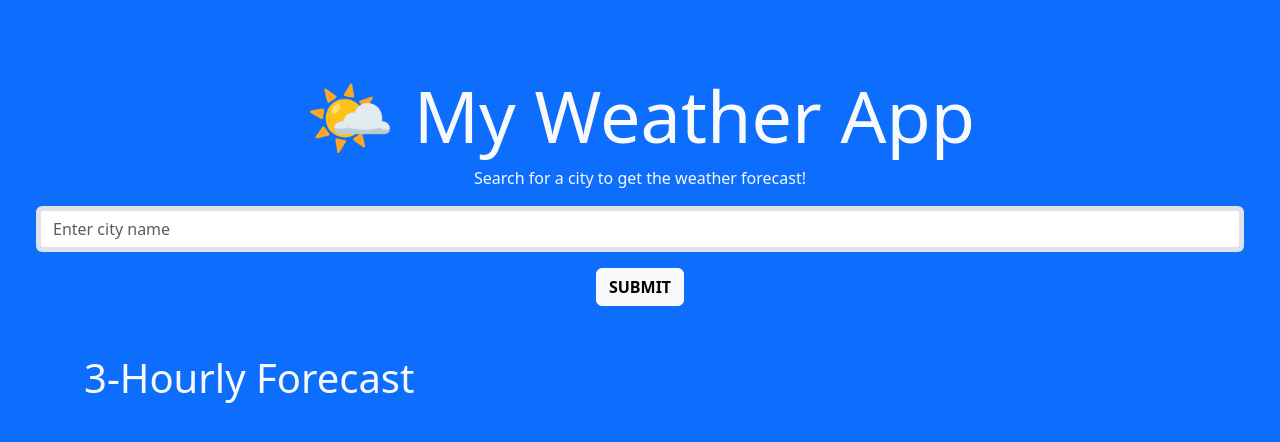
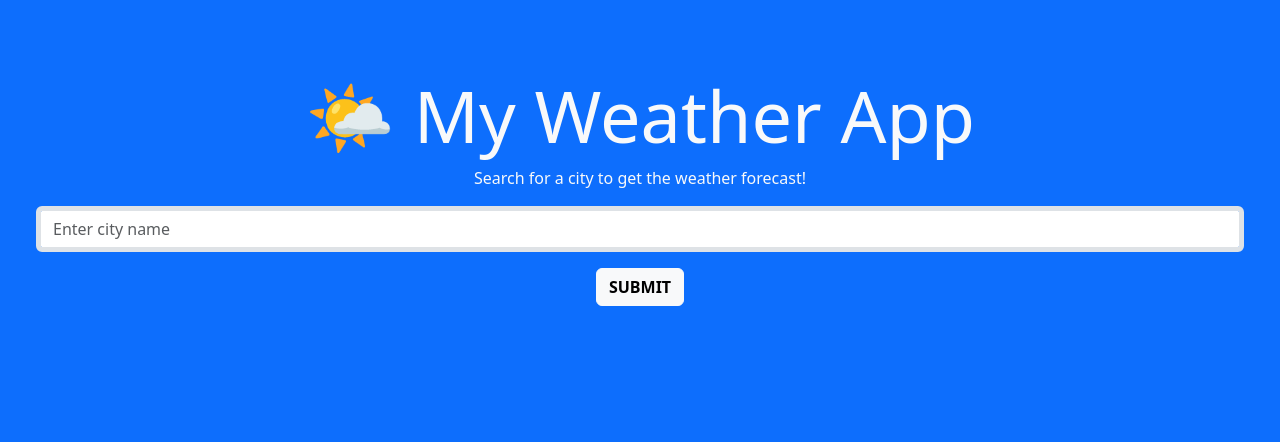
Before and after one commit to lvalcin/weather-forecast-app, a React (Create React App) app in the folder weather-app/: page / in a window 1280 px wide. Shown: the top 442 px of the page. Built offline with nearby package versions, Linux system fonts and the light colour scheme.

Commit message:
weather app setup

```diff
--- a/weather-app/src/Components/SearchBar.js
+++ b/weather-app/src/Components/SearchBar.js
@@ -135,7 +135,7 @@ const fetchFiveDayForecast = ()=>{
         <div className="mt-5"
           style= {{overflowX: "auto", maxWidth:"100%", whiteSpace: "nowrap"}}
           >
-          <h1 className="text-center">3-Hourly Forecast </h1>
+
           {weather && <WeatherCard data={weather}/>}
         </div>
       </div>
--- a/weather-app/src/Components/WeatherCard.js
+++ b/weather-app/src/Components/WeatherCard.js
@@ -6,7 +6,10 @@ const WeatherCard = ({data}) =>{
         return <div>No weather data to display.</div>;
       }
       return(
+          <div className="container-fluid">
+            <h1 className="justify-content-center display-6"> 3-Hourly Forecast</h1>
          <div className="d-flex overflow-auto gap-3 py-3 px-2">
+
             {/* .slice(0,6) limits the forecast to the next upcoming 6 data list and then maps through them with .map*/}
      {data.list.slice(0,6).map((forecast,index)=>{
     const tempInKelvin = forecast.main.temprature;
@@ -48,6 +51,7 @@ const WeatherCard = ({data}) =>{
             <div key={index} className="card my-4 shadow-sm"
                 style={{width: "15rem", minHeight: "18rem", flexShrink: 0
                 }}>
+
             <div className="card-body  d-flex flex-column justify-content-between"
                 style={{ overflowY: "auto" }}>
                 <h6> {date}  </h6>
@@ -78,6 +82,7 @@ const WeatherCard = ({data}) =>{
     )
 })}
 </div>
+</div>
 )
 }
 
```
Also changed, not shown: weather-app/package.json (+7 -1 lines), 1 other file (tests, documents, lock files or other folders).
